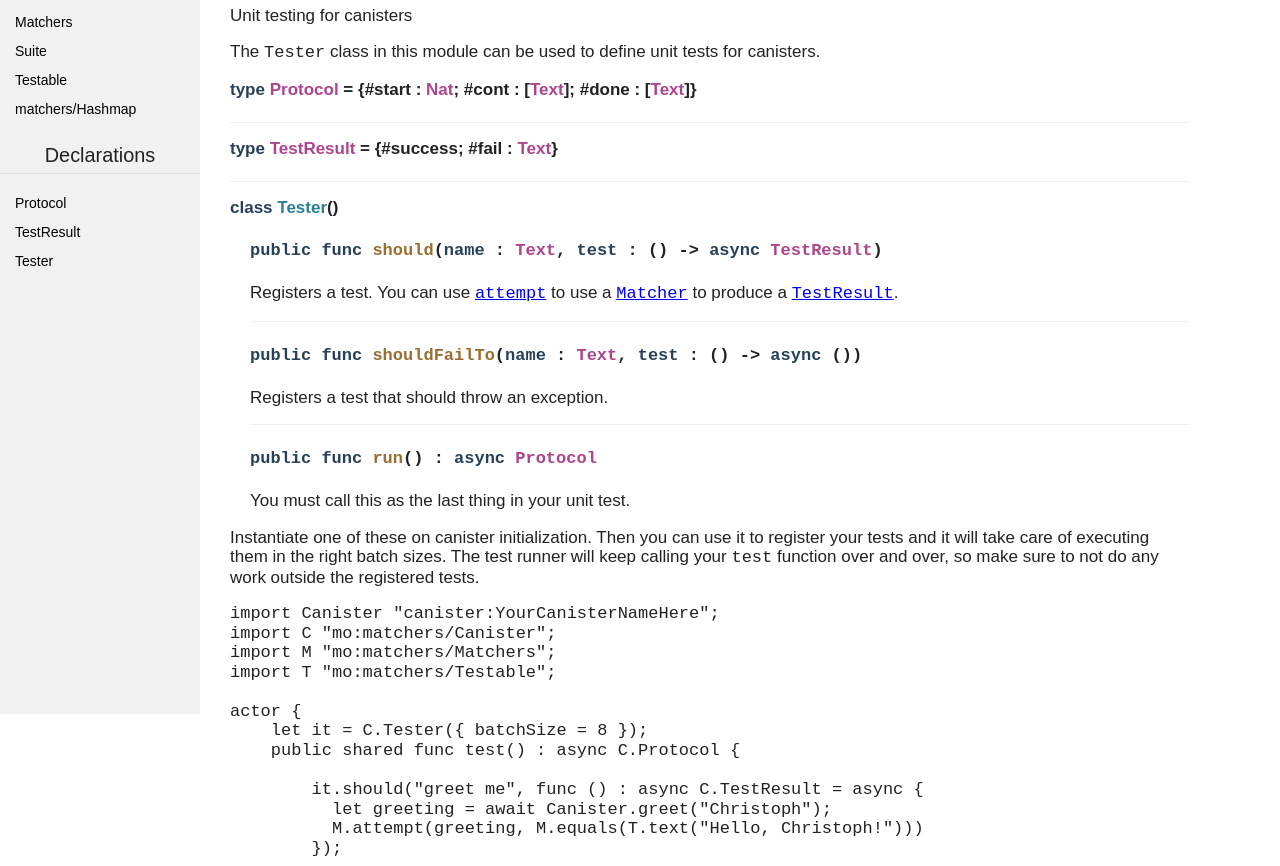
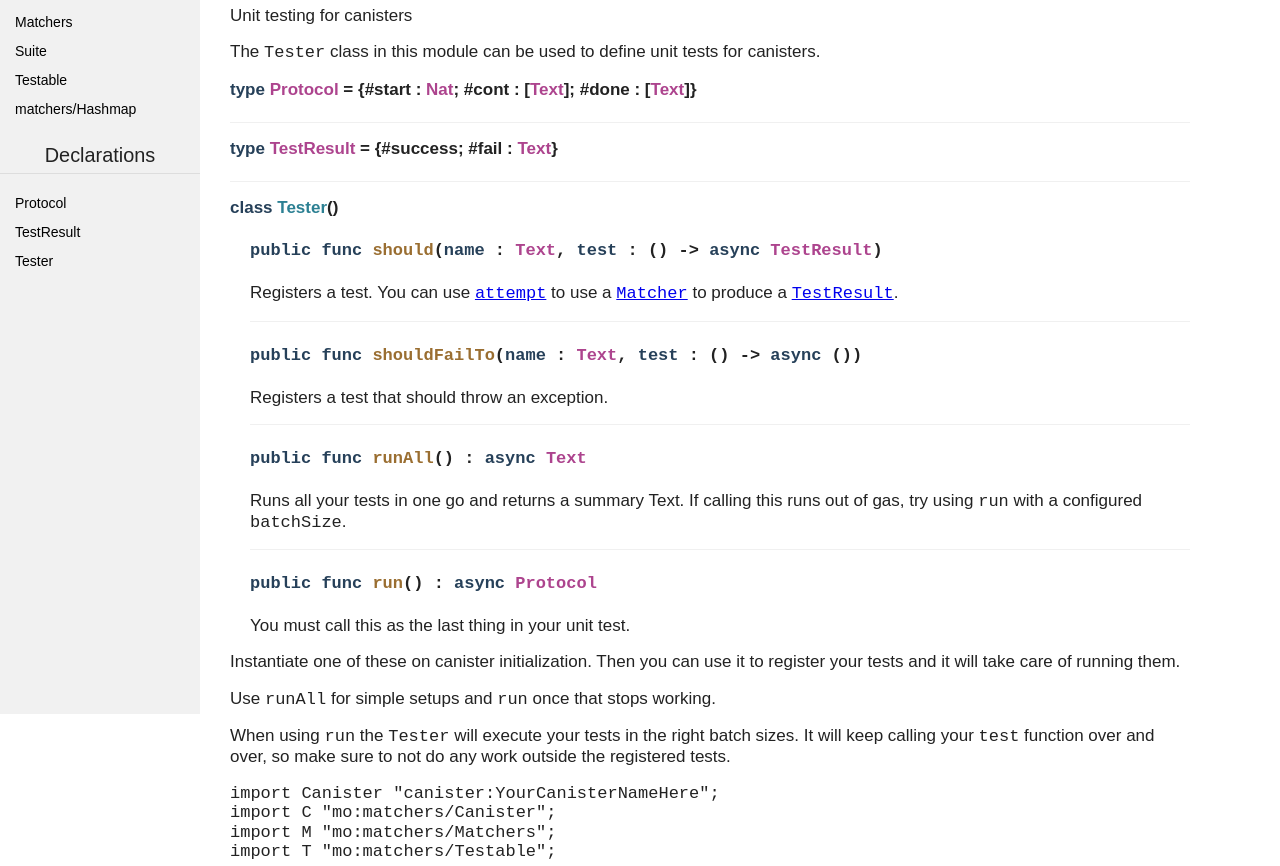
Before and after one commit to kritzcreek/motoko-matchers, a plain HTML site: page Canister.html in a window 1280 px wide. Shown: the part 86-952 px from the top of the page. Drawn offline with Linux system fonts and the light colour scheme.

Commit message:
Deploying to gh-pages from  @ f08231ab9851a3c05e4f2143ee5e2c2ff64f034b 🚀

```diff
--- a/Canister.html
+++ b/Canister.html
@@ -5,11 +5,15 @@
 to use a <a href="Matchers.html/#type.Matcher"><code>Matcher</code></a> to produce a
 <a href="#type.TestResult"><code>TestResult</code></a>.</p>
 </p></div><div class="declaration"><h4 class="function" id="value.shouldFailTo"><code><span class="keyword">public func </span><span class="fnname">shouldFailTo</span>(<span class="parameter">name</span> : <span class="type">Text</span>, <span class="parameter">test</span> : () -&gt; <span class="keyword">async </span>())</code></h4><p><p>Registers a test that should throw an exception.</p>
+</p></div><div class="declaration"><h4 class="function" id="value.runAll"><code><span class="keyword">public func </span><span class="fnname">runAll</span>() : <span class="keyword">async </span><span class="type">Text</span></code></h4><p><p>Runs all your tests in one go and returns a summary Text. If calling
+this runs out of gas, try using <code>run</code> with a configured <code>batchSize</code>.</p>
 </p></div><div class="declaration"><h4 class="function" id="value.run"><code><span class="keyword">public func </span><span class="fnname">run</span>() : <span class="keyword">async </span><span class="type">Protocol</span></code></h4><p><p>You must call this as the last thing in your unit test.</p>
 </p></div><p><p>Instantiate one of these on canister initialization. Then you can use it to
-register your tests and it will take care of executing them in the right
-batch sizes. The test runner will keep calling your <code>test</code> function over and
-over, so make sure to not do any work outside the registered tests.</p>
+register your tests and it will take care of running them.</p>
+<p>Use <code>runAll</code> for simple setups and <code>run</code> once that stops working.</p>
+<p>When using <code>run</code> the <code>Tester</code> will execute your tests in the right batch
+sizes. It will keep calling your <code>test</code> function over and over, so make sure
+to not do any work outside the registered tests.</p>
 <pre class="motoko"><code class="motoko">import Canister &quot;canister:YourCanisterNameHere&quot;;
 import C &quot;mo:matchers/Canister&quot;;
 import M &quot;mo:matchers/Matchers&quot;;
@@ -17,7 +21,7 @@ import T &quot;mo:matchers/Testable&quot;;
 
 actor {
     let it = C.Tester({ batchSize = 8 });
-    public shared func test() : async C.Protocol {
+    public shared func test() : async Text {
 
         it.should(&quot;greet me&quot;, func () : async C.TestResult = async {
           let greeting = await Canister.greet(&quot;Christoph&quot;);
@@ -29,6 +33,7 @@ actor {
           ignore greeting
         });
 
-        await it.run()
+        await it.runAll()
+        // await it.run()
     }
 }</code></pre></p></div></div></body></html>
```
